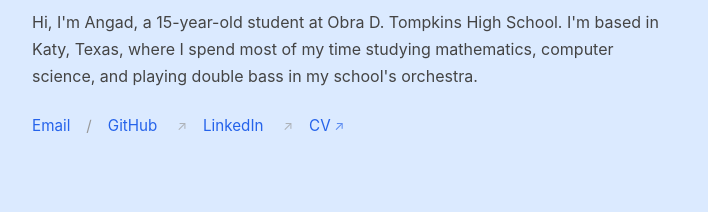
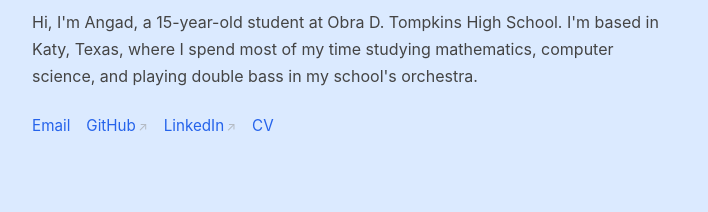
Before and after one commit to AngadKumar16/AngadKumar16.github.io, a plain HTML site: page index.html in a window 1280 px wide. Shown: the part 133-345 px from the top of the page, 158-866 px from the left. Drawn offline with Linux system fonts and the light colour scheme.

Commit message:
external link properly added

```diff
--- a/index.html
+++ b/index.html
@@ -16,7 +16,7 @@
                     <a href="mailto:angadkumar16ak@gmail.com">Email</a>
                     <a href="https://github.com/AngadKumar16" target="_blank" rel="noopener noreferrer">GitHub</a>
                     <a href="https://www.linkedin.com/in/angad-kumarcs/" target="_blank" rel="noopener noreferrer">LinkedIn</a>
-                    <a href="cv.pdf" target="_blank">CV</a>
+                    <a href="cv.pdf">CV</a>
                 </nav>
             </div>
             <img src="profile.jpg" alt="Angad Kumar" class="photo">
--- a/style.css
+++ b/style.css
@@ -186,30 +186,37 @@ ul li {
     margin-top: 1.5rem;
 }
 
-/* External link indicator using ↗ symbol */
-.links a[target="_blank"]::after,
-.card[target="_blank"]::after {
+/* ============================================
+   EXTERNAL LINK INDICATORS
+   ============================================ */
+
+/* Fix: Handle URLs with trailing spaces using *= (contains) instead of exact match */
+.links a[href*="github.com"]::after,
+.links a[href*="linkedin.com"]::after {
     content: " ↗";
-    font-size: 0.85em;
-    opacity: 0.7;
-    transition: opacity 0.2s;
+    font-size: 0.8em;
+    opacity: 0.6;
+    margin-left: 0.2em;
+    display: inline-block;
+    transition: transform 0.2s, opacity 0.2s;
 }
 
-/* Optional: Different style for different link types */
-.links a[href*="github.com"]::after {
-    content: " ↗"; /* Could use GitHub icon font or SVG */
+.links a[href*="github.com"]:hover::after,
+.links a[href*="linkedin.com"]:hover::after {
+    opacity: 1;
+    transform: translate(1px, -1px);
 }
 
-.links a[href*="linkedin.com"]::after {
-    content: " ↗";
+/* CV is local PDF - no external indicator */
+.links a[href="cv.pdf"]::after,
+.links a[href*="cv.pdf"]::after {
+    content: none;
 }
 
-/* Hover effect */
-.links a[target="_blank"]:hover::after,
-.card[target="_blank"]:hover::after {
-    opacity: 1;
-}
-/* Responsive */
+/* Email - no indicator */
+.links a[href^="mailto:"]::after {
+    content: none;
+}/* Responsive */
 @media (max-width: 700px) {
     body {
         padding: 2rem 1.5rem;
```
